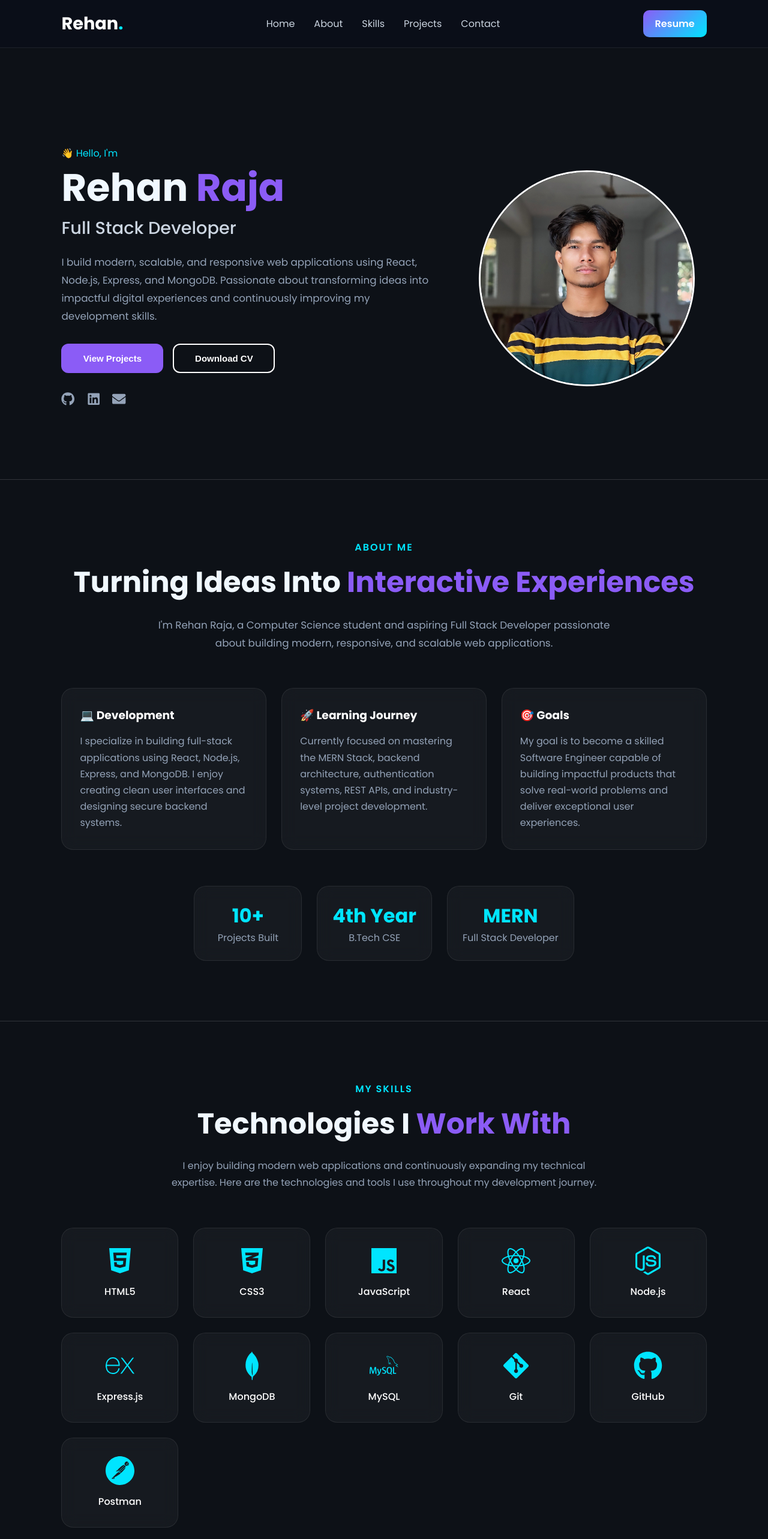
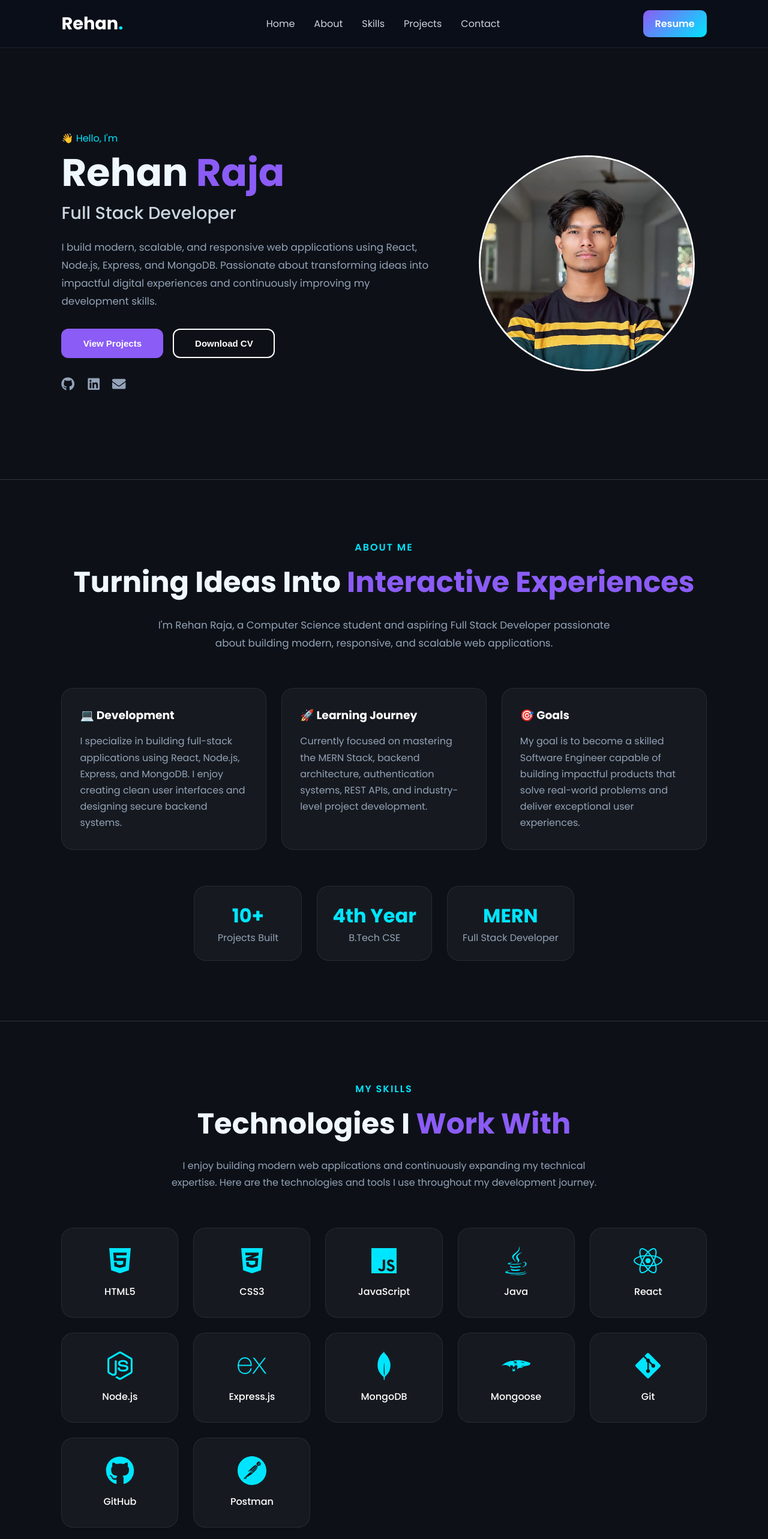
Before and after one commit to rehanraja-webdev/Portfollio, a React (Vite) app: page / in a window 1280 px wide. Shown: the top 2566 px of the page at 60% size. Built offline with nearby package versions, Linux system fonts and the light colour scheme.

Commit message:
Update Skills, Contact, Footer, and Hero components with new content and styling adjustments

```diff
--- a/src/Skills/Skills.jsx
+++ b/src/Skills/Skills.jsx
@@ -7,14 +7,10 @@ import {
   FaNodeJs,
   FaGitAlt,
   FaGithub,
+  FaJava,
 } from "react-icons/fa";
 
-import {
-  SiExpress,
-  SiMongodb,
-  SiMysql,
-  SiPostman,
-} from "react-icons/si";
+import { SiExpress, SiMongodb, SiMongoose, SiPostman } from "react-icons/si";
 
 const Skills = () => {
   return (
@@ -26,8 +22,8 @@ const Skills = () => {
       </h2>
 
       <p className="skills-description">
-        I enjoy building modern web applications and continuously expanding
-        my technical expertise. Here are the technologies and tools I use
+        I enjoy building modern web applications and continuously expanding my
+        technical expertise. Here are the technologies and tools I use
         throughout my development journey.
       </p>
 
@@ -45,6 +41,11 @@ const Skills = () => {
         <div className="skill-card">
           <FaJs />
           <span>JavaScript</span>
+        </div>
+
+        <div className="skill-card">
+          <FaJava />
+          <span>Java</span>
         </div>
 
         <div className="skill-card">
@@ -68,8 +69,8 @@ const Skills = () => {
         </div>
 
         <div className="skill-card">
-          <SiMysql />
-          <span>MySQL</span>
+          <SiMongoose />
+          <span>Mongoose</span>
         </div>
 
         <div className="skill-card">
--- a/src/components/Contact/Contact.css
+++ b/src/components/Contact/Contact.css
@@ -1,6 +1,7 @@
 .contact-container {
   padding: 100px 8%;
   text-align: center;
+  border-bottom: 1px solid rgba(255, 255, 255, 0.15);
 }
 
 .contact-container h2 {
--- a/src/components/Contact/Contact.jsx
+++ b/src/components/Contact/Contact.jsx
@@ -4,7 +4,7 @@ import { FaGithub, FaLinkedin, FaEnvelope, FaInstagram } from "react-icons/fa";
 const Contact = () => {
   return (
     <section id="contact" className="contact-container">
-      <span className="section-tag">GET IN TOUCH</span>
+      <span className="section-tag">CONTACT</span>
 
       <h2>
         Let's <span>Connect</span>
@@ -53,7 +53,7 @@ const Contact = () => {
         >
           <FaInstagram />
           <h3>Instagram</h3>
-          <span>Have a quick chat</span>
+          <span>Get in touch</span>
         </a>
       </div>
     </section>
--- a/src/components/Footer/Footer.css
+++ b/src/components/Footer/Footer.css
@@ -1,8 +1,5 @@
 .footer {
   padding: 60px 8% 30px;
-
-  border-top: 1px solid rgba(255, 255, 255, 0.08);
-
   margin-top: 80px;
 }
 
--- a/src/components/Footer/Footer.jsx
+++ b/src/components/Footer/Footer.jsx
@@ -44,7 +44,7 @@ const Footer = () => {
 
         <div className="footer-bottom">
           <span>
-            © {new Date().getFullYear()} Rehan Raza. All rights reserved.
+            © {new Date().getFullYear()} Rehan Raja. All rights reserved.
           </span>
         </div>
       </div>
--- a/src/components/Hero/Hero.css
+++ b/src/components/Hero/Hero.css
@@ -2,7 +2,7 @@
   min-height: 90vh;
   display: flex;
   align-items: center;
-  padding: 100px 8% 50px;
+  padding: 100px 8% 100px;
   border-bottom: 1px solid rgba(255, 255, 255, 0.15);
 }
 
--- a/src/components/Hero/Hero.jsx
+++ b/src/components/Hero/Hero.jsx
@@ -37,7 +37,7 @@ const Hero = () => {
             </a>
 
             <a
-              href="https://linkedin.com/in/your-linkedin-profile"
+              href="https://linkedin.com/in/rehan-raja-devs"
               target="_blank"
               rel="noreferrer"
             >
```
